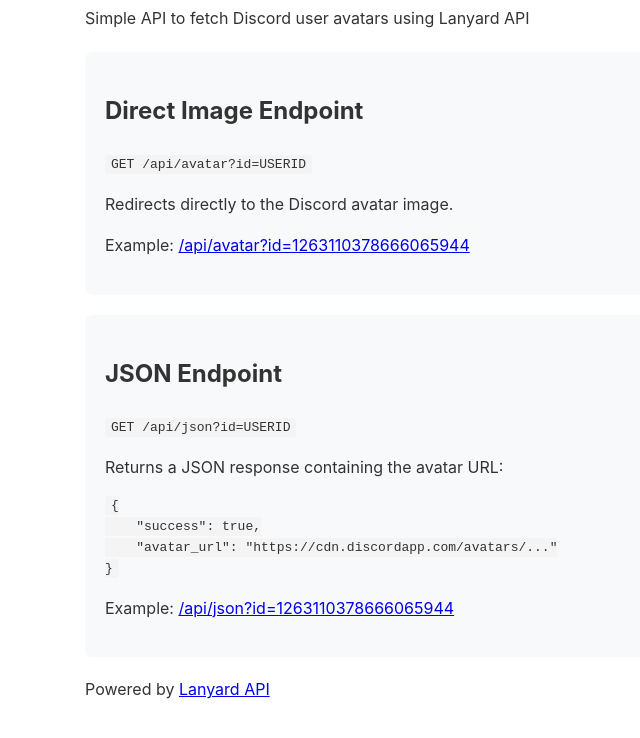
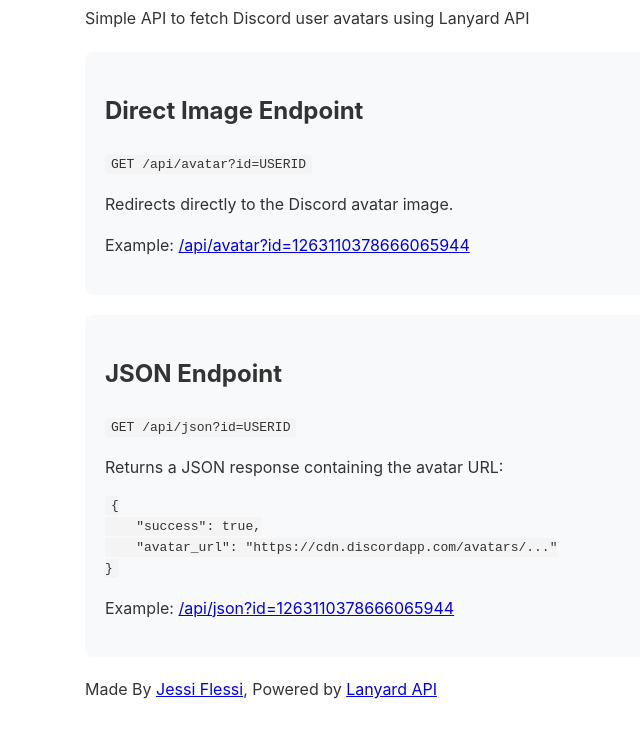
Before and after one commit to JesseHoekema/discordpfp, a website: page public/index.html in a window 1280 px wide. Shown: the part 108-846 px from the top of the page, without its empty margins (155-795 px from the left). Drawn offline with Linux system fonts and the light colour scheme.

Commit message:
Update index.html

```diff
--- a/public/index.html
+++ b/public/index.html
@@ -48,6 +48,6 @@
         <p>Example: <a href="/api/json?id=1263110378666065944" target="_blank">/api/json?id=1263110378666065944</a></p>
     </div>
 
-    <p>Powered by <a href="https://lanyard.rest/" target="_blank">Lanyard API</a></p>
+    <p>Made By <a href="https://jessehoekema.com" target="_blank">Jessi Flessi</a>, Powered by <a href="https://lanyard.rest/" target="_blank">Lanyard API</a></p>
 </body>
 </html>
```
